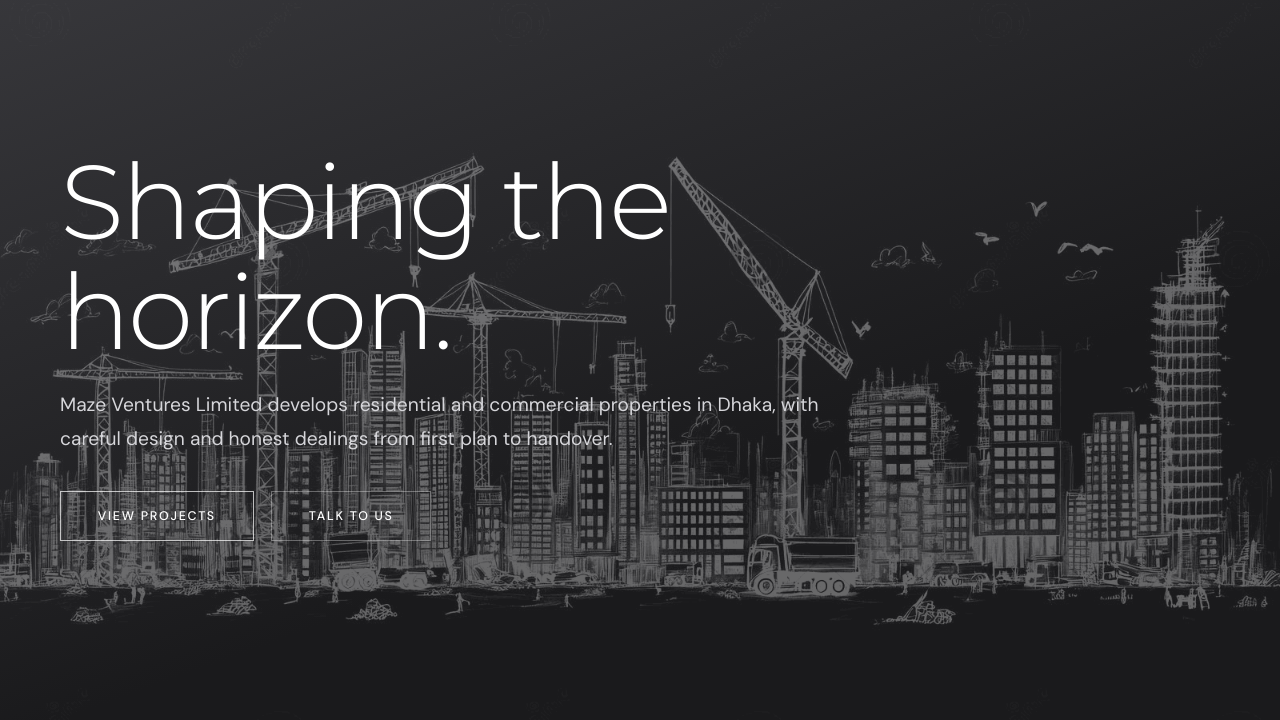
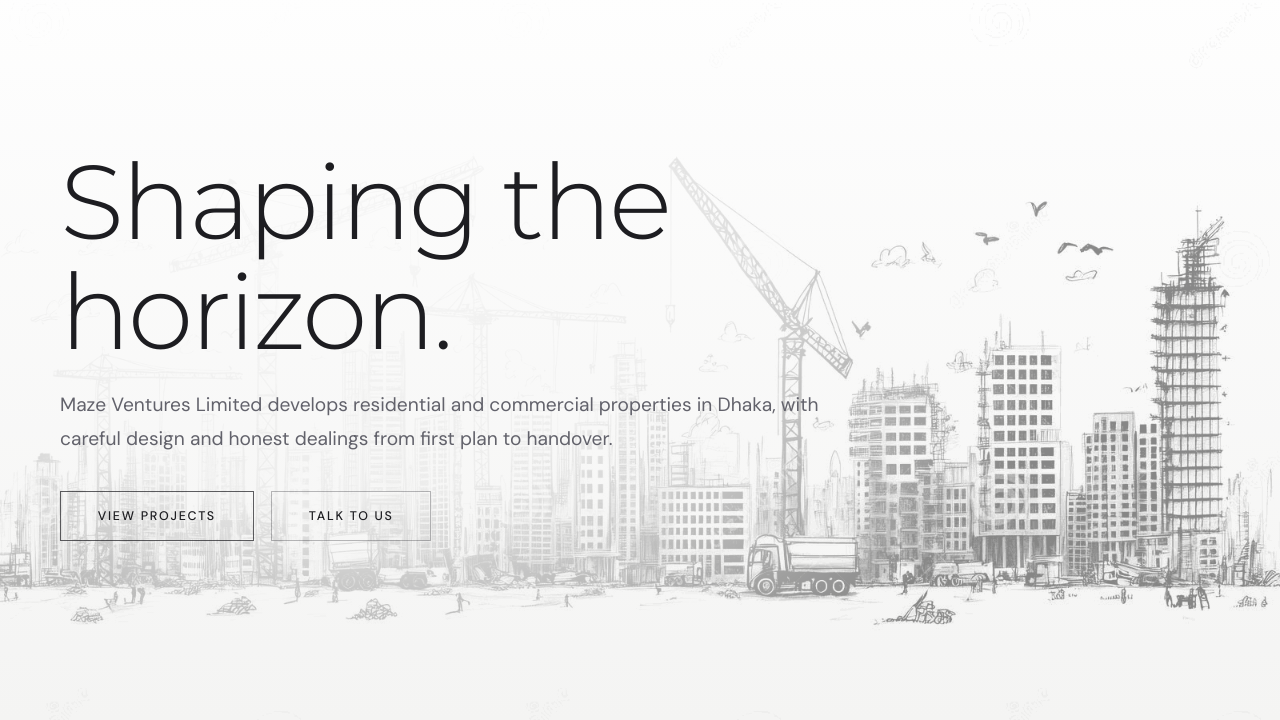
Before and after one commit to tezalve/maze_ventures_portfolio, a plain HTML site: page index.html in a window 1280 px wide. Shown: the part 80-800 px from the top of the page. Drawn offline with Linux system fonts and the light colour scheme.

Commit message:
Light hero and clearer hero text

```diff
--- a/index.html
+++ b/index.html
@@ -288,6 +288,15 @@ html.js .fu:not(.in){transition:none}
 /* hero illustration */
 .hero::before{content:"";position:absolute;inset:0;background:url(images/hero-sketch.webp) no-repeat center bottom/100% auto;opacity:.34;pointer-events:none}
 @media(max-width:860px){.hero::before{background-size:auto 58%;opacity:.3}}
+/* hero: light mode and readable text */
+.hero::before{-webkit-mask-image:radial-gradient(ellipse 58% 62% at 26% 44%,rgba(0,0,0,.04) 0%,rgba(0,0,0,.1) 45%,#000 100%);mask-image:radial-gradient(ellipse 58% 62% at 26% 44%,rgba(0,0,0,.04) 0%,rgba(0,0,0,.1) 45%,#000 100%)}
+@media(max-width:860px){.hero::before{-webkit-mask-image:radial-gradient(ellipse 100% 48% at 40% 36%,rgba(0,0,0,.04) 0%,rgba(0,0,0,.1) 50%,#000 100%);mask-image:radial-gradient(ellipse 100% 48% at 40% 36%,rgba(0,0,0,.04) 0%,rgba(0,0,0,.1) 50%,#000 100%)}}
+html:not([data-theme="dark"]) .hero{background:linear-gradient(180deg,#ffffff 0%,var(--stone) 100%);color:var(--ink)}
+html:not([data-theme="dark"]) .hero::before{filter:invert(1);opacity:.45}
+html:not([data-theme="dark"]) .hero p{color:var(--mute)}
+html:not([data-theme="dark"]) .hero .btn{color:var(--ink);border-color:rgba(29,29,33,.7)}
+html:not([data-theme="dark"]) .hero .btn.ghost{border-color:rgba(29,29,33,.3)}
+html:not([data-theme="dark"]) .hero .btn:hover,html:not([data-theme="dark"]) .hero .btn.ghost:hover{background:var(--ink);border-color:var(--ink);color:#fff}
 </style>
 </head>
 <body>
```
